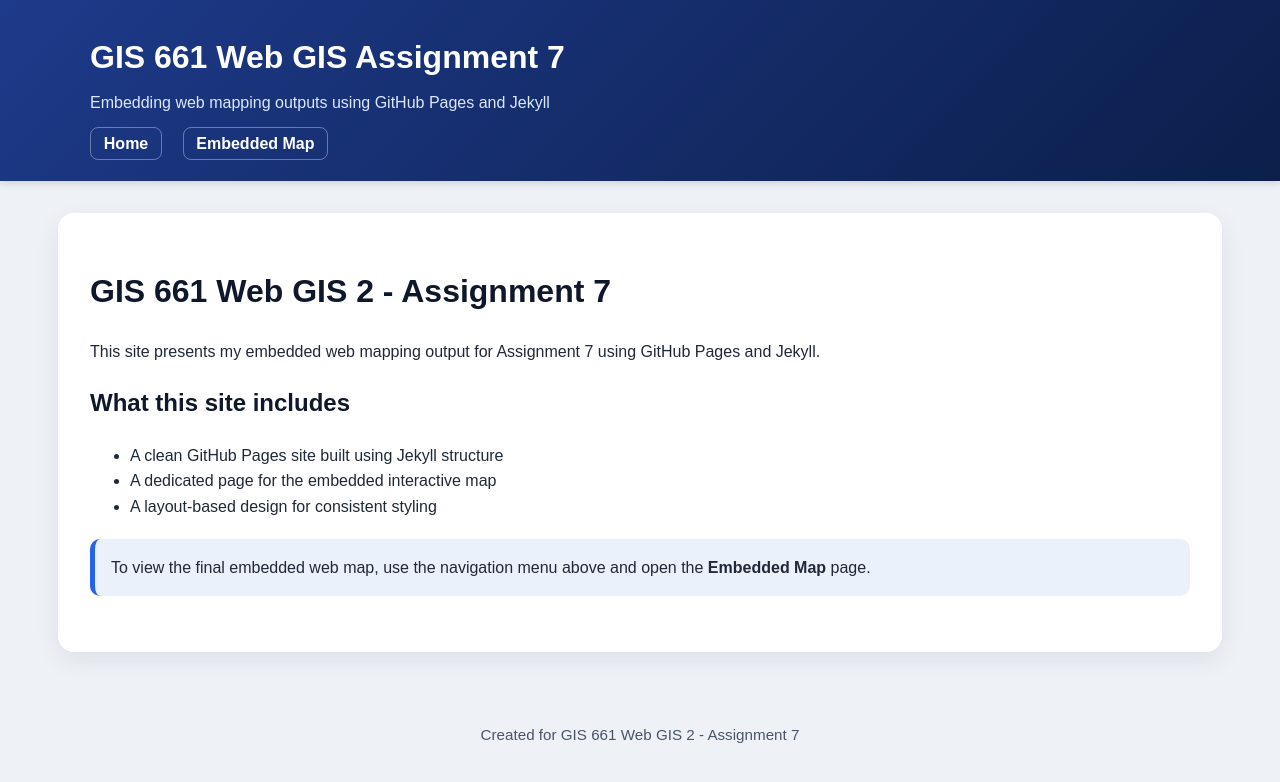
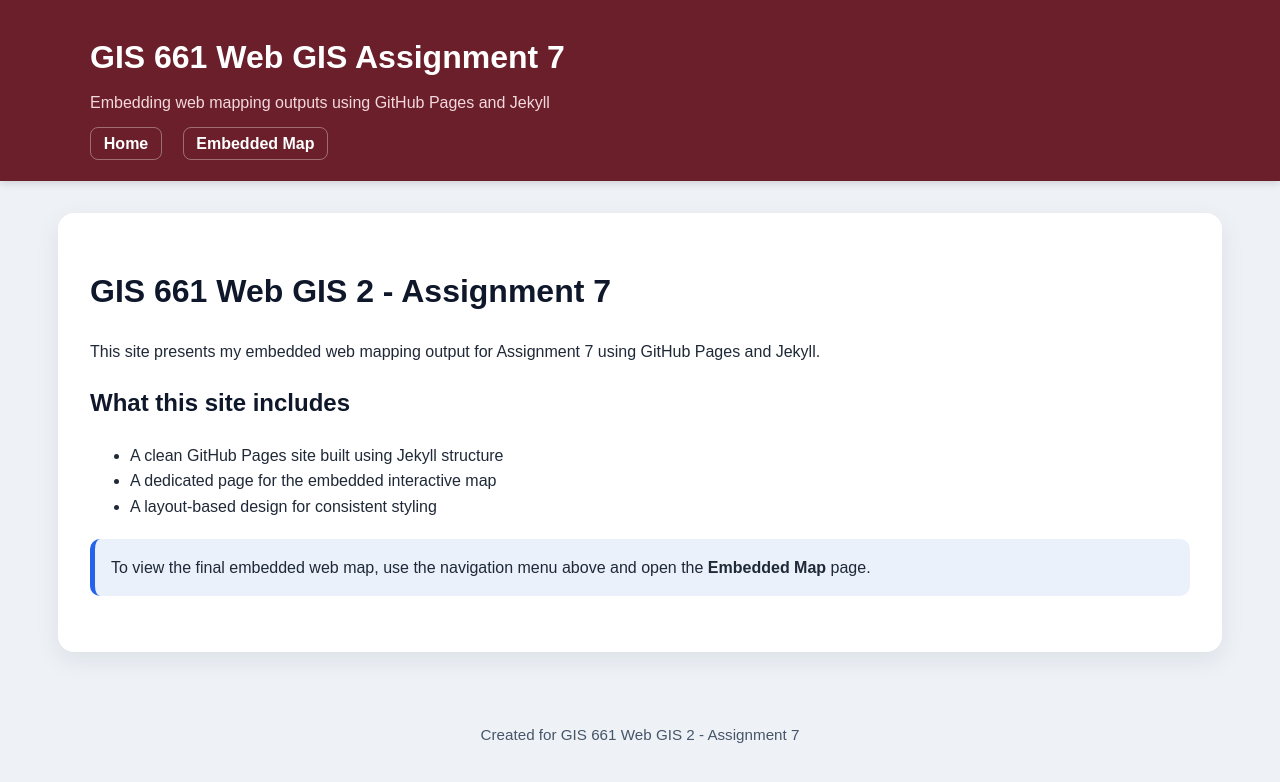
Before and after one commit to architsriva/gis661-webgis-assignment-7, a Jekyll site: the page built from index.md, in a window 1280 px wide. Shown: the top 782 px of the page. Built offline with Jekyll 4.4.1, drawn with Linux system fonts in a browser that asks for light colours.

Commit message:
Update site header and description styles

```diff
--- a/assets/css/style.css
+++ b/assets/css/style.css
@@ -13,7 +13,7 @@ body {
 }
 
 .site-header {
-  background: linear-gradient(135deg, #1e3a8a, #0b1f4a);
+  background: #6b1f2a;
   color: white;
   padding: 2rem 0 1.5rem;
   box-shadow: 0 2px 8px rgba(0, 0, 0, 0.15);
@@ -27,7 +27,7 @@ body {
 
 .site-description {
   margin: 0.4rem 0 1rem;
-  color: #dbe7ff;
+  color: #f3d9de;
 }
 
 .site-nav {
@@ -95,13 +95,15 @@ h1, h2, h3 {
   overflow: hidden;
   box-shadow: 0 8px 20px rgba(0, 0, 0, 0.12);
   border: 1px solid #dbe3ee;
+  background: #ffffff;
 }
 
-.map-fullscreen-wrapper arcgis-embedded-map {
+.map-fullscreen-wrapper iframe {
   display: block;
   width: 100%;
-  height: 100vh;
-  min-height: 100vh;
+  height: 78vh;
+  min-height: 650px;
+  border: none;
 }
 
 .site-footer {
```
